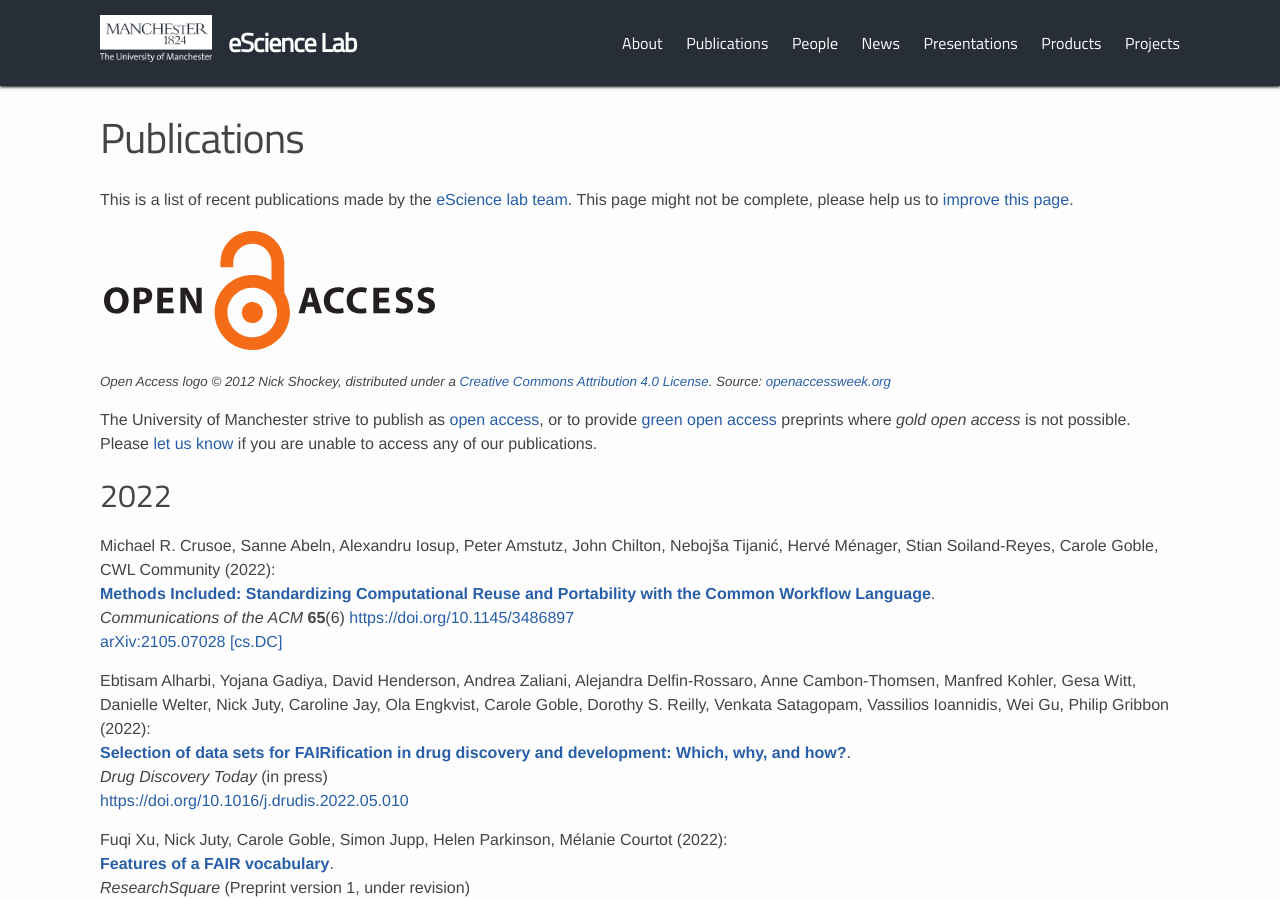
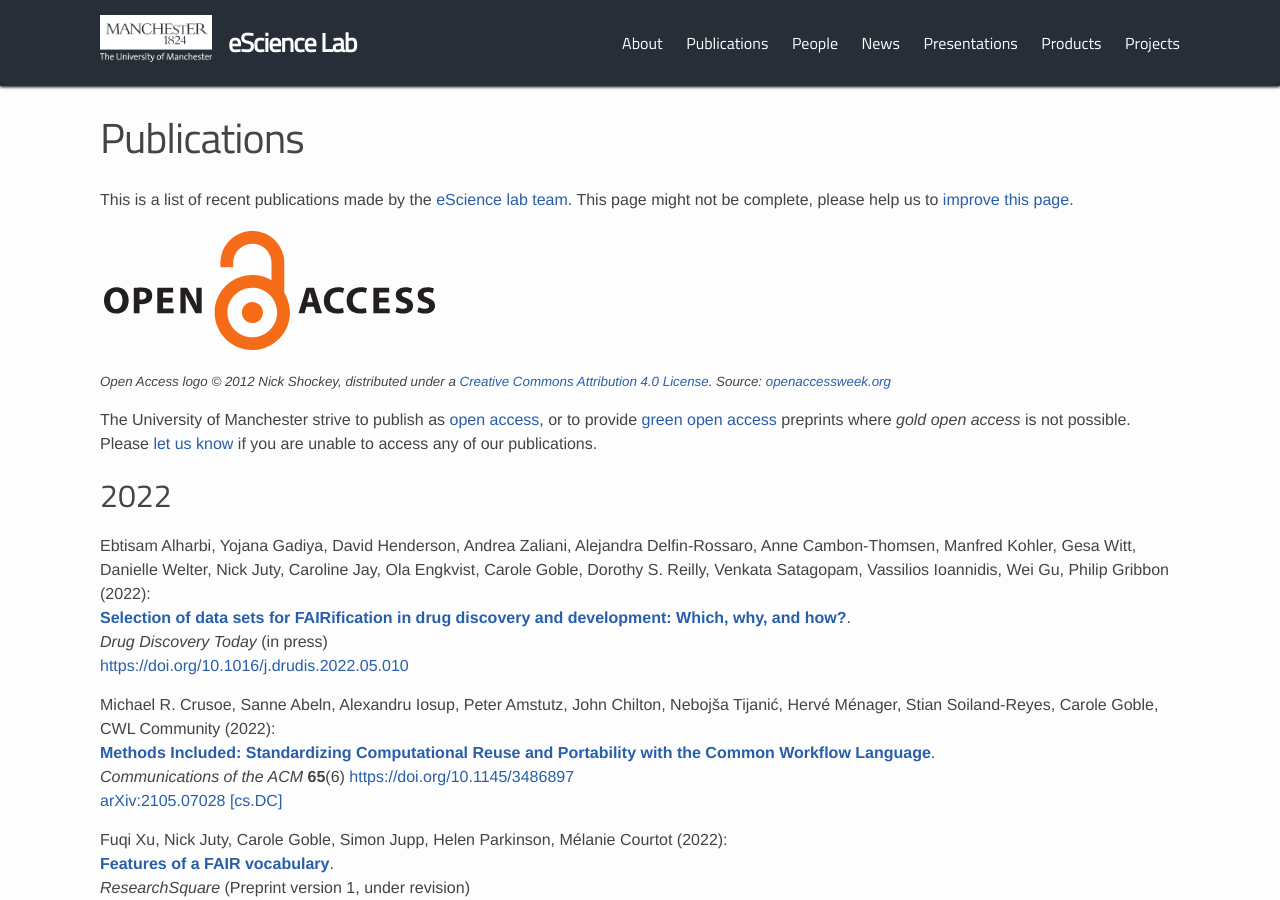
Before and after one commit to eScienceLab/eScienceLab.github.io, a Jekyll site: the page built from publications/index.md, in a window 1280 px wide and 900 px high. Built offline with Jekyll 4.4.1, drawn with Linux system fonts in a browser that asks for light colours; comment, search, counter and statistics services are not loaded.

Commit message:
Update index.md

```diff
--- a/publications/index.md
+++ b/publications/index.md
@@ -41,16 +41,16 @@
 
 ## 2022
 
+Ebtisam Alharbi, Yojana Gadiya, David Henderson, Andrea Zaliani, Alejandra Delfin-Rossaro, Anne Cambon-Thomsen, Manfred Kohler, Gesa Witt, Danielle Welter, Nick Juty, Caroline Jay, Ola Engkvist, Carole Goble, Dorothy S. Reilly, Venkata Satagopam, Vassilios Ioannidis, Wei Gu, Philip Gribbon (2022):
+[**Selection of data sets for FAIRification in drug discovery and development: Which, why, and how?**](https://doi.org/10.1016/j.drudis.2022.05.010).
+_Drug Discovery Today_ (in press)
+<https://doi.org/10.1016/j.drudis.2022.05.010>
+
 Michael R. Crusoe, Sanne Abeln, Alexandru Iosup, Peter Amstutz, John Chilton, Nebojša Tijanić, Hervé Ménager, Stian Soiland-Reyes, Carole Goble, CWL Community (2022):
 [**Methods Included: Standardizing Computational Reuse and Portability with the Common Workflow Language**](https://cacm.acm.org/magazines/2022/6/261172-methods-included/fulltext).
 _Communications of the ACM_ **65**(6)
 <https://doi.org/10.1145/3486897>
 [arXiv:2105.07028 [cs.DC]](https://arxiv.org/abs/2105.07028)
-
-Ebtisam Alharbi, Yojana Gadiya, David Henderson, Andrea Zaliani, Alejandra Delfin-Rossaro, Anne Cambon-Thomsen, Manfred Kohler, Gesa Witt, Danielle Welter, Nick Juty, Caroline Jay, Ola Engkvist, Carole Goble, Dorothy S. Reilly, Venkata Satagopam, Vassilios Ioannidis, Wei Gu, Philip Gribbon (2022):
-[**Selection of data sets for FAIRification in drug discovery and development: Which, why, and how?**](https://doi.org/10.1016/j.drudis.2022.05.010).
-_Drug Discovery Today_ (in press)
-<https://doi.org/10.1016/j.drudis.2022.05.010>
 
 Fuqi Xu, Nick Juty, Carole Goble, Simon Jupp, Helen Parkinson, Mélanie Courtot (2022):
 [**Features of a FAIR vocabulary**](https://doi.org/10.21203/rs.3.rs-1465079/v1).
```
